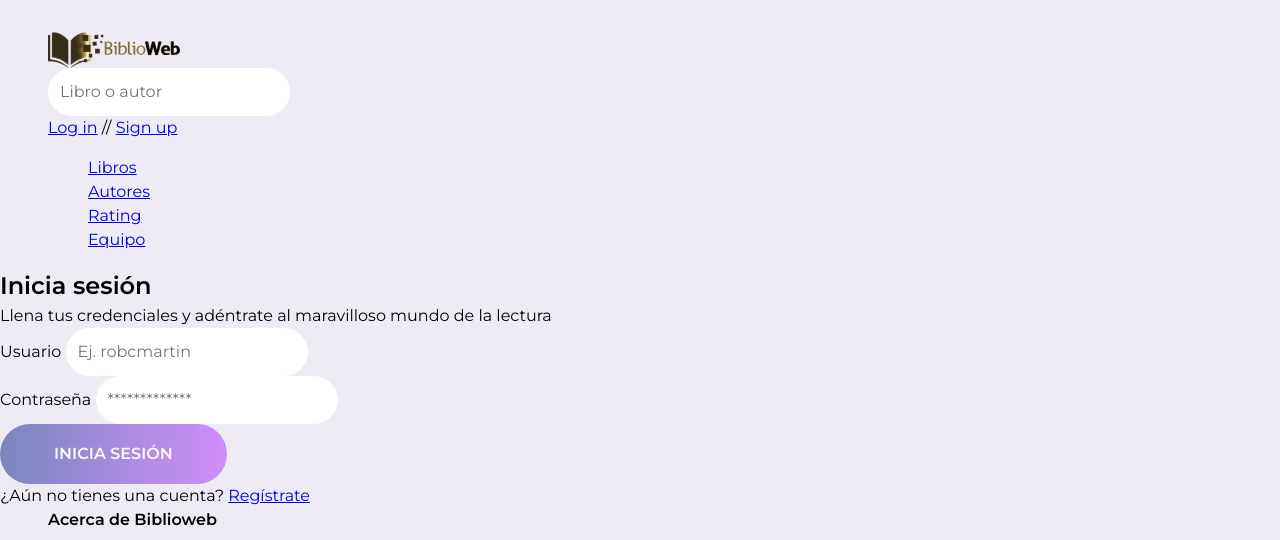
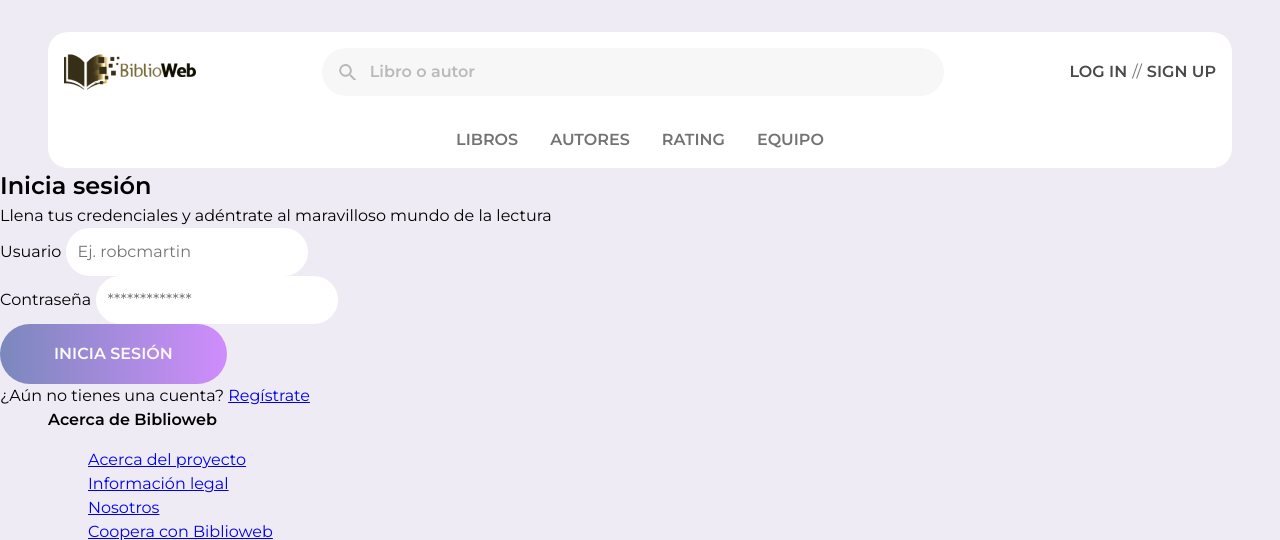
Before and after one commit to ehmenzala/biblioweb-php, a PHP site: page /templates/login.html in a window 1280 px wide. Shown: the top 540 px of the page. Run offline with PHP 8.4, Linux system fonts and the light colour scheme.

Commit message:
Add page-header styling

```diff
--- a/css/style.css
+++ b/css/style.css
@@ -151,3 +151,94 @@ input {
   padding: 0.75rem;
   outline-color: var(--clr-accent-900);
 }
+
+/* Page header */
+
+header.container {
+  padding: 1rem;
+  border-radius: 20px;
+  background-color: var(--clr-accent-100);
+}
+
+header.container > * + * {
+  margin-top: 2rem;
+}
+
+.header-top {
+  display: flex;
+  align-items: center;
+}
+
+.header-searchbar-wrapper {
+  position: relative;
+  margin-inline: auto;
+  width: 54%;
+}
+
+.header-searchbar::placeholder {
+  color: hsl(0, 0%, 73%);
+}
+
+.header-searchbar {
+  width: 100%;
+  padding-inline: 3rem;
+  font-weight: var(--fw-600);
+  color: var(--clr-accent-900);
+  background-color: var(--clr-accent-200);
+}
+
+.header-searchbar-wrapper::before {
+  content: "";
+  position: absolute;
+  top: 50%;
+  left: 17px;
+  transform: translateY(-50%);
+  width: 17.49px;
+  aspect-ratio: 1 / 1;
+  background-image: url(../assets/img/icons/search-icon.svg);
+}
+
+.header-session-link {
+  font-weight: var(--fw-600);
+  text-decoration: none;
+  text-transform: uppercase;
+  color: hsl(0, 0%, 29%);
+}
+
+.header-session-link--deco {
+  margin-inline: 5px;
+  color: var(--clr-accent-600);
+}
+
+.page-nav-links {
+  padding-left: 0px;
+  margin-block: 0px;
+  display: flex;
+  gap: 2rem;
+  width: max-content;
+  margin-inline: auto;
+}
+
+.page-nav-item {
+  text-transform: uppercase;
+  font-weight: var(--fw-600);
+  color: var(--clr-accent-600);
+}
+
+.page-nav-link {
+  position: relative;
+  text-decoration: none;
+  color: inherit;
+}
+
+.page-nav-link.active::after {
+  content: "";
+  position: absolute;
+  top: calc(100% + 2px);
+  left: 50%;
+  transform: translateX(-50%);
+  width: 10px;
+  aspect-ratio: 1 / 1;
+  border-radius: 50%;
+  background-color: var(--clr-primary-400);
+}
```
